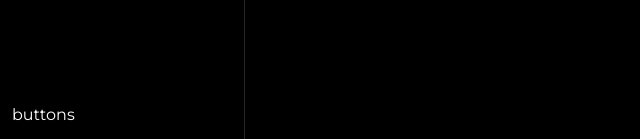
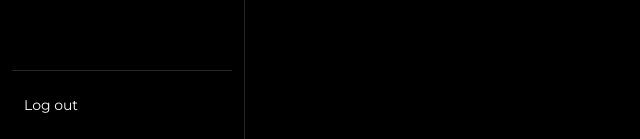
Before and after one commit to dedektegarr/instagram-clone, a Next.js app: page / in a window 1280 px wide. Shown: the part 661-800 px from the top of the page, without its empty margins (0-640 px from the left). Built offline with nearby package versions, Linux system fonts and the light colour scheme.

Commit message:
refact: refactor home layout

```diff
--- /dev/null
+++ b/src/app/(authenticated)/layout.js
@@ -0,0 +1,10 @@
+import Sidebar from "@/components/Sidebar/Sidebar";
+
+export default function AuthenticatedLayout({ children }) {
+  return (
+    <div className="flex gap-4">
+      <Sidebar />
+      <div>{children}</div>
+    </div>
+  );
+}
--- a/src/app/layout.js
+++ b/src/app/layout.js
@@ -1,6 +1,5 @@
 import { Montserrat } from "next/font/google";
 import "./globals.css";
-import Sidebar from "@/components/Sidebar/Sidebar";
 
 const montserrat = Montserrat({ subsets: ["latin"] });
 
@@ -12,12 +11,7 @@ export const metadata = {
 export default function RootLayout({ children }) {
   return (
     <html lang="en">
-      <body className={montserrat.className}>
-        <div className="flex gap-4">
-          <Sidebar />
-          <div>{children}</div>
-        </div>
-      </body>
+      <body className={montserrat.className}>{children}</body>
     </html>
   );
 }
--- a/src/components/Auth/LoginForm.jsx
+++ b/src/components/Auth/LoginForm.jsx
@@ -7,10 +7,12 @@ import { signIn } from "next-auth/react";
 import { useRouter, useSearchParams } from "next/navigation";
 
 export default function LoginForm() {
-  const searchParams = useSearchParams();
   const [state, setState] = useState(undefined);
   const [loading, setLoading] = useState(false);
   const router = useRouter();
+  const searchParams = useSearchParams();
+
+  const callbackUrl = searchParams.get("callbackUrl") || "/";
 
   const handleSubmit = async (e) => {
     e.preventDefault();
@@ -31,7 +33,7 @@ export default function LoginForm() {
     }
 
     setLoading(false);
-    return router.push(searchParams.get("callbackUrl") || "/");
+    return router.push("/");
   };
 
   return (
--- a/src/components/Sidebar/Sidebar.jsx
+++ b/src/components/Sidebar/Sidebar.jsx
@@ -1,6 +1,25 @@
+"use client";
+
+import { signOut } from "next-auth/react";
+import SidebarLink from "./SidebarLink";
 import SidebarNav from "./SidebarNav";
+import { useState } from "react";
+import Image from "next/image";
 
 export default function Sidebar({}) {
+  const [loading, setLoading] = useState(false);
+
+  const handleSignOut = async () => {
+    setLoading(true);
+    try {
+      await signOut();
+    } catch (error) {
+      throw new Error("Something went wrong");
+    } finally {
+      setLoading(false);
+    }
+  };
+
   return (
     <div className="w-[245px]">
       <div className="p-3 w-[inherit] flex flex-col justify-between fixed top-0 left-0 h-screen border-r border-dark-2">
@@ -10,7 +29,22 @@ export default function Sidebar({}) {
         <div className="h-full">
           <SidebarNav />
         </div>
-        <div>buttons</div>
+        <div className="border-t border-dark-2 pt-3">
+          <div className="flex justify-between items-center gap-4">
+            <SidebarLink onClick={handleSignOut} className="w-full">
+              Log out
+            </SidebarLink>
+            {loading && (
+              <Image
+                src="/static/loaders/tube-spinner.svg"
+                width={20}
+                height={20}
+                priority
+                alt="Spinner"
+              />
+            )}
+          </div>
+        </div>
       </div>
     </div>
   );
--- a/src/components/Sidebar/SidebarLink.jsx
+++ b/src/components/Sidebar/SidebarLink.jsx
@@ -3,18 +3,25 @@
 import Link from "next/link";
 import { usePathname } from "next/navigation";
 
-export default function SidebarLink({ icon, children, href, ...props }) {
+export default function SidebarLink({
+  icon,
+  className,
+  children,
+  href,
+  ...props
+}) {
   const pathname = usePathname();
   const isActive = pathname === href;
 
   return (
     <Link
-      href={href}
-      className={`${
+      {...props}
+      href={href || ""}
+      className={`${className} ${
         isActive ? "font-bold" : ""
       } flex items-center gap-4 text-sm p-3 rounded-lg hover:bg-dark-2 transition duration-200`}
     >
-      {icon(isActive)}
+      {icon && icon(isActive)}
       {children}
     </Link>
   );
--- a/src/middlewares/authMiddleware.js
+++ b/src/middlewares/authMiddleware.js
@@ -13,7 +13,8 @@ export async function authMiddleware(request) {
     });
     if (!token) {
       const url = new URL("/login", request.url);
-      url.searchParams.set("callbackUrl", encodeURIComponent(request.url));
+      console.log(request.url);
+      // url.searchParams.set("callbackUrl", encodeURIComponent(request.url));
       return NextResponse.redirect(url);
     }
   }
```
Also changed, not shown: public/static/icons/home.svg, src/app/(authenticated)/page.js (renamed from src/app/page.js), src/app/(guest)/layout.js (renamed from src/app/(auth)/layout.js), src/app/(guest)/login/page.js (renamed from src/app/(auth)/login/page.js), src/app/(guest)/signup/page.js (renamed from src/app/(auth)/signup/page.js).
